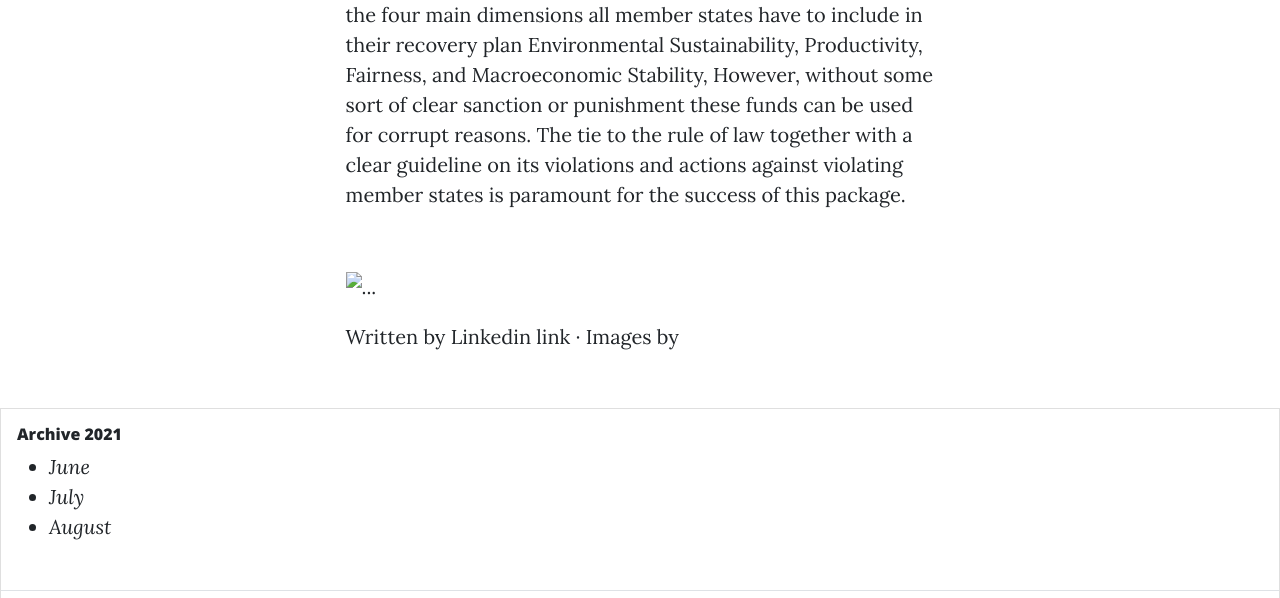
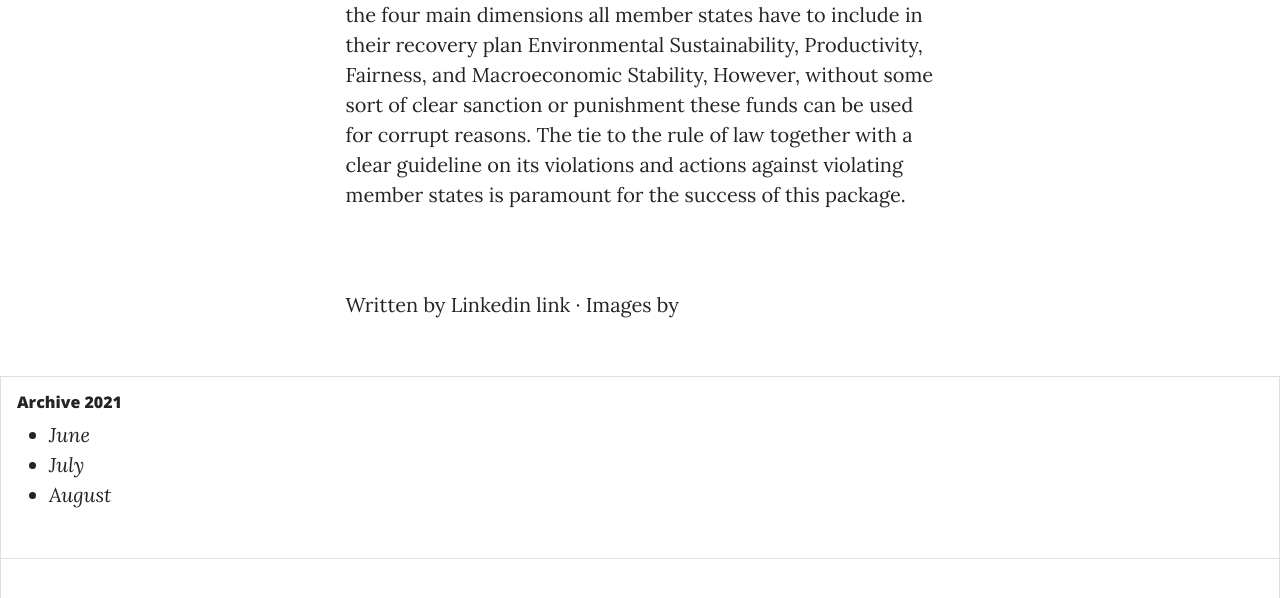
Before and after one commit to sarahashlamoun/new-simple-website, a plain HTML site: page post.html in a window 1280 px wide. Shown: the part 3744-4342 px from the top of the page. Drawn offline with nearby package versions, Linux system fonts and the light colour scheme.

Commit message:
Update post.html

```diff
--- a/post.html
+++ b/post.html
@@ -68,7 +68,7 @@
                         <blockquote class="blockquote"></blockquote>
                         <p></p>
                         <h2 class="section-heading"></h2>
-                        <a href="#!"><img class="img-fluid" src="assets/img/" alt="..." /></a>
+                        <a href="#!"></a>
                         <span class="caption text-muted"></span>
 
                             Written by
```
